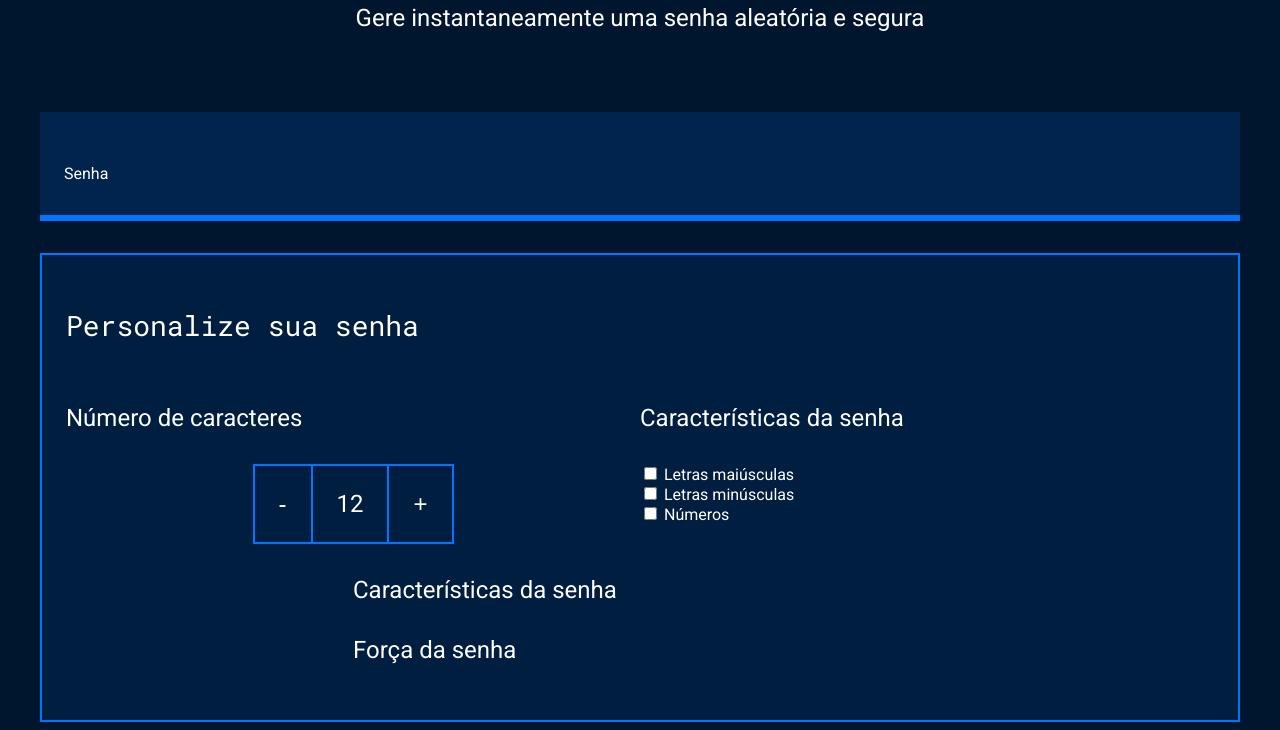
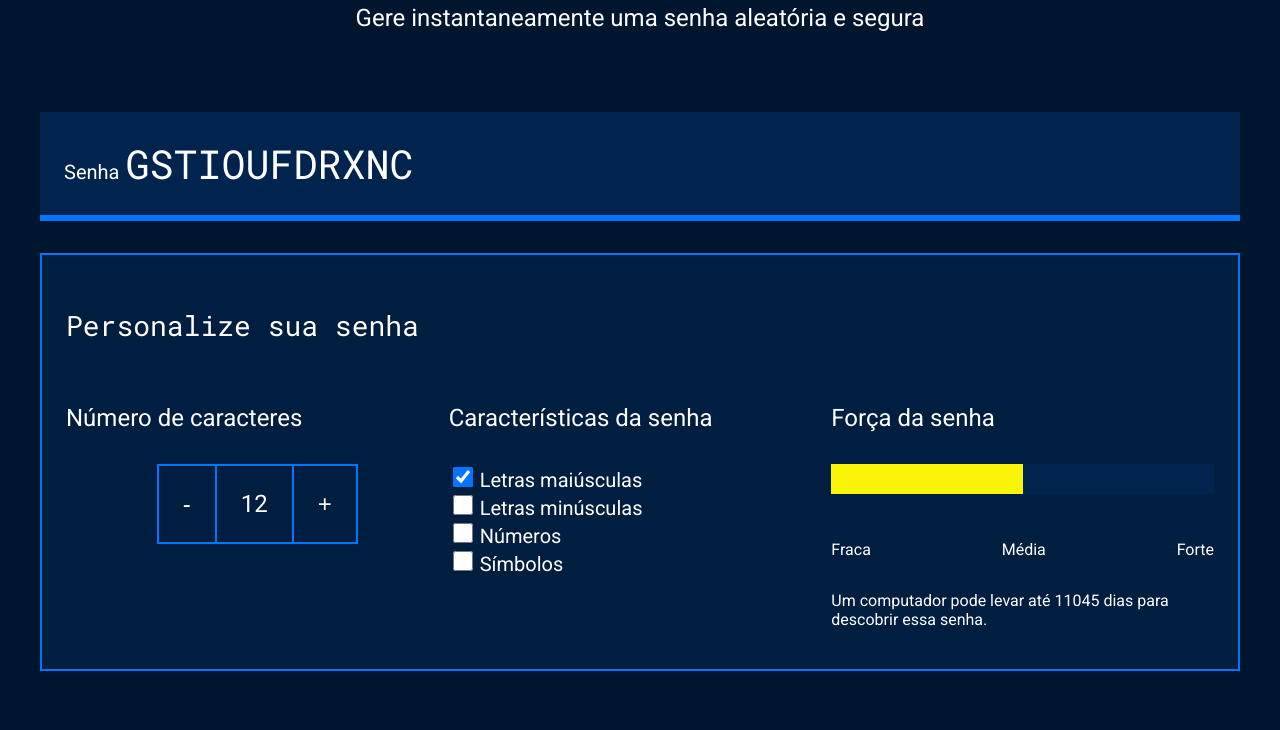
Before and after one commit to RafaelSartoretto/Gerador-de-Senha-RafaelSartoretto, a plain HTML site: page index.html in a window 1280 px wide. Shown: the part 214-944 px from the top of the page. After the commit the page ends 893 px from the top, so only its background shows below. Drawn offline with Linux system fonts and the light colour scheme.

Commit message:
crtl c ctrl v

```diff
--- a/index.html
+++ b/index.html
@@ -4,7 +4,7 @@
 <head>
     <meta charset="UTF-8">
     <meta name="viewport" content="width=device-width, initial-scale=1.0">
-    <title>Gerador de senha-Rafael 3B</title>
+    <title>Gerador de senha</title>
     <link rel="stylesheet" href="style.css">
 </head>
 
@@ -17,7 +17,7 @@
         </div>
         <div class="conteudo-senha">
             <label for="senha">Senha</label>
-            <input name="senha" type="text" id="campo-senha">
+            <input name="senha" type="text" id="campo-senha" readonly>
         </div>
         <div class="parametro">
             <h3 class="parametro-titulo">Personalize sua senha</h3>
@@ -33,29 +33,35 @@
                 <div class="parametro-senha">
                     <h4 class="parametro-senha__titulo">Características da senha</h4>
                     <div class="parametro-senha-checkbox">
-        <input name="maiusculo" type="checkbox">
+                        <input name="maiusculo" type="checkbox" class="checkbox" checked>
                         <label for="maiusculo">Letras maiúsculas</label>
                     </div>
                     <div class="parametro-senha-checkbox">
-        <input name="minusculo" type="checkbox">
+                        <input name="minusculo" type="checkbox" class="checkbox">
                         <label for="minusculo">Letras minúsculas</label>
                     </div>
-
                     <div class="parametro-senha-checkbox">
-        <input name="numero" type="checkbox">
+                        <input name="numero" type="checkbox" class="checkbox">
                         <label for="numero">Números</label>
                     </div>
+                    <div class="parametro-senha-checkbox">
+                        <input name="simbolo" type="checkbox" class="checkbox">
+                        <label for="simbolo">Símbolos</label>
                     </div>
                 </div>
                 <div class="parametro-senha">
-                    <h4 class="parametro-senha__titulo">Características da senha</h4>
+                    <h4 class="parametro-senha__titulo">Força da senha</h4>
+                    <div class="barra"></div>
+                    <div class="forca fraca"></div>
+                    <div class="parametro-senha-textos">
+                        <p>Fraca</p>
+                        <p>Média</p>
+                        <p>Forte</p>
                     </div>
-                <div class="parametro-senha">
-                    <h4 class="parametro-senha__titulo">Força da senha</h4>
+                    <p class="entropia"></p>
                 </div>
             </div>
         </div>
     </section>
+    <script src="main.js"></script>
 </body>
-
-</html>
--- /dev/null
+++ b/main.js
@@ -0,0 +1,77 @@
+const numeroSenha = document.querySelector('.parametro-senha__texto');
+let tamanhoSenha = 12;
+numeroSenha.textContent = tamanhoSenha;
+const letrasMaiusculas = 'ABCDEFGHIJKLMNOPQRSTUVXYWZ';
+const letrasMinusculas = 'abcdefghijklmnopqrstuvxywz';
+const numeros = '0123456789';
+const simbolos = '!@%*?';
+const botoes = document.querySelectorAll('.parametro-senha__botao');
+const campoSenha = document.querySelector('#campo-senha');
+const checkbox = document.querySelectorAll('.checkbox');
+const forcaSenha = document.querySelector('.forca');
+
+botoes[0].onclick = diminuiTamanho;
+botoes[1].onclick = aumentaTamanho;
+
+function diminuiTamanho() {
+    if (tamanhoSenha > 1) {
+        // tamanhoSenha = tamanhoSenha-1;
+        tamanhoSenha--;
+    }
+    numeroSenha.textContent = tamanhoSenha;
+    geraSenha();
+}
+function aumentaTamanho() {
+    if (tamanhoSenha < 20) {
+        // tamanhoSenha = tamanhoSenha+1;
+        tamanhoSenha++;
+    }
+    numeroSenha.textContent = tamanhoSenha;
+    geraSenha();
+}
+
+for (i = 0; i < checkbox.length; i++) {
+    checkbox[i].onclick = geraSenha;
+}
+
+geraSenha();
+
+function geraSenha() {
+    let alfabeto = '';
+    if (checkbox[0].checked) {
+        alfabeto = alfabeto + letrasMaiusculas;
+    }
+    if (checkbox[1].checked) {
+        alfabeto = alfabeto + letrasMinusculas;
+    }
+    if (checkbox[2].checked) {
+        alfabeto = alfabeto + numeros;
+    }
+    if (checkbox[3].checked) {
+        alfabeto = alfabeto + simbolos;
+    }
+    let senha = '';
+    for (let i = 0; i < tamanhoSenha; i++) {
+        let numeroAleatorio = Math.random() * alfabeto.length;
+        numeroAleatorio = Math.floor(numeroAleatorio);
+        senha = senha + alfabeto[numeroAleatorio];
+    }
+    campoSenha.value = senha;
+    classificaSenha(alfabeto.length);
+
+}
+
+function classificaSenha(tamanhoAlfabeto) {
+    let entropia = tamanhoSenha * Math.log2(tamanhoAlfabeto);
+    console.log(entropia);
+    forcaSenha.classList.remove('fraca', 'media', 'forte');
+    if (entropia > 57) {
+        forcaSenha.classList.add('forte');
+    } else if (entropia > 35 && entropia < 57) {
+        forcaSenha.classList.add('media');
+    } else if (entropia <= 35) {
+        forcaSenha.classList.add('fraca');
+    }
+    const valorEntropia = document.querySelector('.entropia');
+    valorEntropia.textContent = "Um computador pode levar até " + Math.floor(2 ** entropia / (100e6 * 60 * 60 * 24)) + " dias para descobrir essa senha.";
+}
--- a/style.css
+++ b/style.css
@@ -1,6 +1,6 @@
 @import url('https://fonts.googleapis.com/css2?family=Roboto&family=Roboto+Mono&display=swap');
 
-:root{
+:root {
     --branco: white;
     --cor-de-fundo: #00162E;
     --fundo-senha: #00244D;
@@ -10,38 +10,38 @@
     --roboto-mono: 'Roboto Mono', monospace;
 }
 
-*{
+* {
     font-weight: 400;
 }
 
-body{
+body {
     color: var(--branco);
     background-color: var(--cor-de-fundo);
     font-family: var(--roboto);
 }
 
-.titulo-principal{
+.titulo-principal {
     font-family: var(--roboto-mono);
     font-size: 32px;
 }
 
-.titulo-secundario{
+.titulo-secundario {
     font-size: 24px;
 }
 
-.conteudo-titulo{
+.conteudo-titulo {
     text-align: center;
     margin-top: 80px;
 }
 
-.conteudo-senha{
+.conteudo-senha {
     margin-top: 80px;
     background: var(--fundo-senha);
     padding: 24px;
     border-bottom: 6px solid var(--borda);
 }
 
-#campo-senha{
+#campo-senha {
     background-color: var(--fundo-senha);
     border: none;
     color: var(--branco);
@@ -50,53 +50,57 @@ body{
     width: 70%;
 }
 
-#campo-senha:focus{
+#campo-senha:focus {
     outline: none;
 }
 
-.conteudo{
+.conteudo {
     max-width: 1200px;
     margin: 0 auto;
 }
 
-.parametro{
+.parametro {
     background-color: var(--fundo-texto);
     border: 2px solid var(--borda);
     margin-top: 32px;
     padding: 24px;
 }
 
-.parametro-titulo{
+.parametro-titulo {
     font-family: var(--roboto-mono);
     font-size: 28px;
 }
 
-.parametro-senha__titulo{
-    font-size:24px;
+.parametro-senha__titulo {
+    font-size: 24px;
 }
 
-.parametro-coluna__senha{
+.parametro-coluna__senha {
     display: flex;
     flex-direction: column;
     justify-content: center;
 }
-.parametro-senha{
+
+.parametro-senha {
     width: 50%;
     margin: 0 auto;
 }
-.parametro-senha-botoes{
+
+.parametro-senha-botoes {
     display: flex;
     justify-content: center;
 }
-.parametro-senha__botao{
+
+.parametro-senha__botao {
     background-color: var(--fundo-texto);
     color: var(--branco);
     border: 2px solid var(--borda);
-     padding: 24px;
+    padding: 24px;
     font-size: 24px;
     cursor: pointer;
 }
-.parametro-senha__texto{
+
+.parametro-senha__texto {
     padding: 24px;
     border-top: 2px solid var(--borda);
     border-bottom: 2px solid var(--borda);
@@ -104,9 +108,51 @@ body{
     font-size: 24px;
 }
 
+label {
+    font-size: 20px;
+}
+
+.checkbox {
+    width: 20px;
+    height: 20px;
+    cursor: pointer;
+}
+
+.barra {
+    background-color: var(--fundo-senha);
+    height: 30px;
+    width: 100%;
+}
+
+.forca {
+    height: 30px;
+    position: relative;
+    bottom: 30px;
+}
+
+.fraca {
+    width: 25%;
+    background-color: #E71B32;
+}
+
+.media {
+    background-color: #FAF408;
+    width: 50%;
+}
+
+.forte {
+    background-color: #00FF85;
+    width: 100%;
+}
+
+.parametro-senha-textos {
+    display: flex;
+    justify-content: space-between;
+}
+
 
 @media screen and (min-width: 768px) {
-    .parametro-coluna__senha{
+    .parametro-coluna__senha {
         flex-direction: row;
     }
 }
```
Lines whose indentation alone changed are shown as unchanged.
